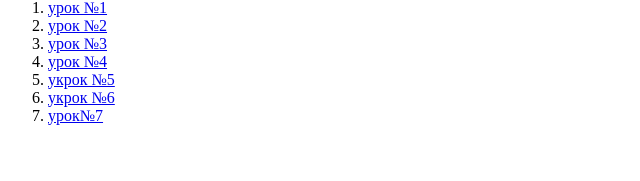
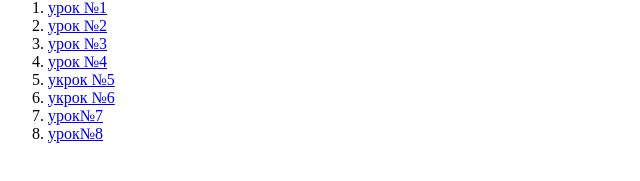
Before and after one commit to Sam-test-2020/Sam-test-2020.github.io, a plain HTML site: page index.html in a window 1280 px wide. Shown: the part 321-502 px from the top of the page, 0-640 px from the left. Drawn offline with Linux system fonts and the light colour scheme.

Commit message:
Add files via upload

```diff
--- a/index.html
+++ b/index.html
@@ -57,6 +57,9 @@
             <li>
             <a href="index_9_homework.html">урок№7</a>
             </li>
+            <li>
+                <a href="Lessons/lesson_10(2).html">урок№8</a>
+            </li>
         </ol>
 </body>
 </html>
```
